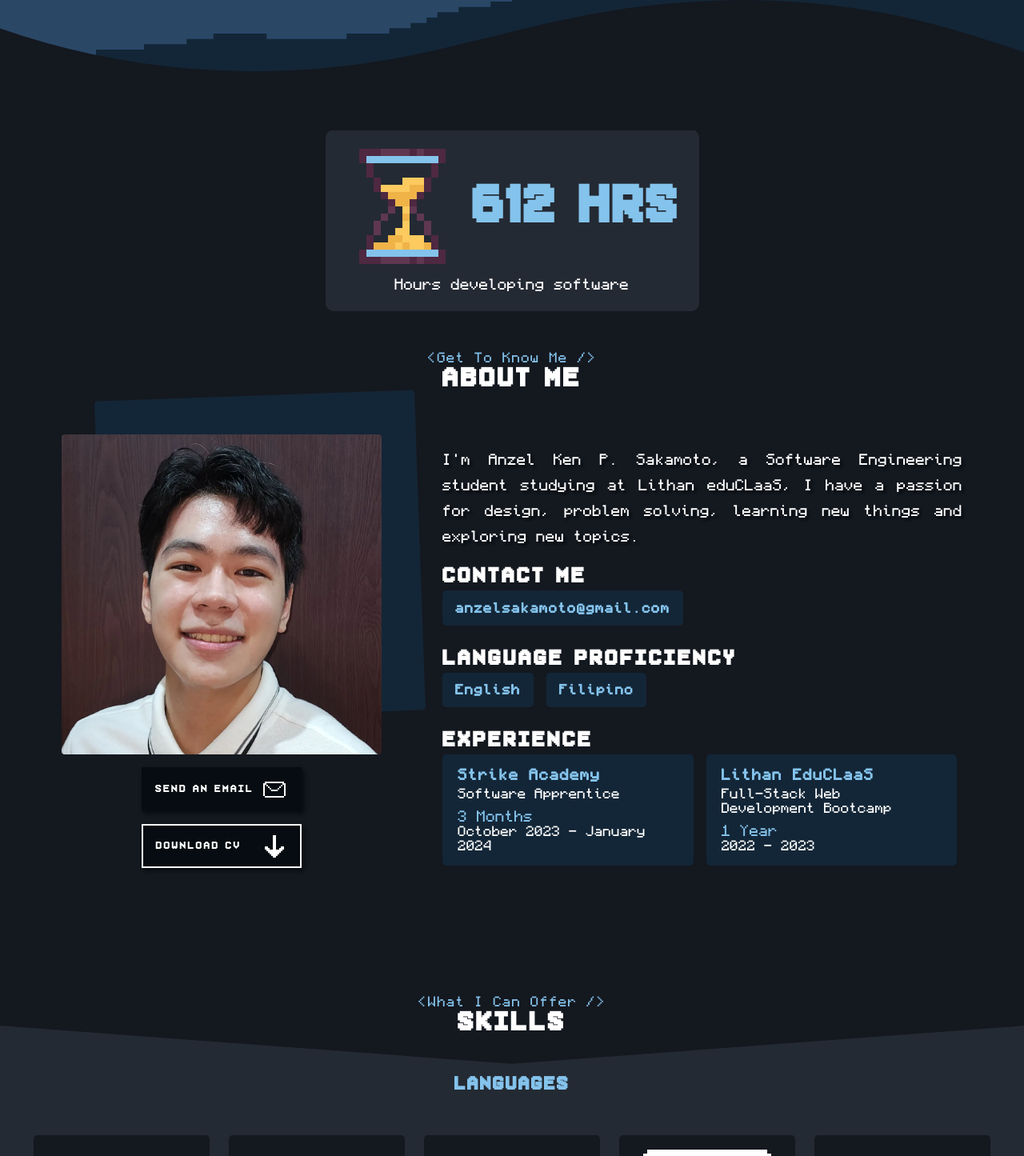
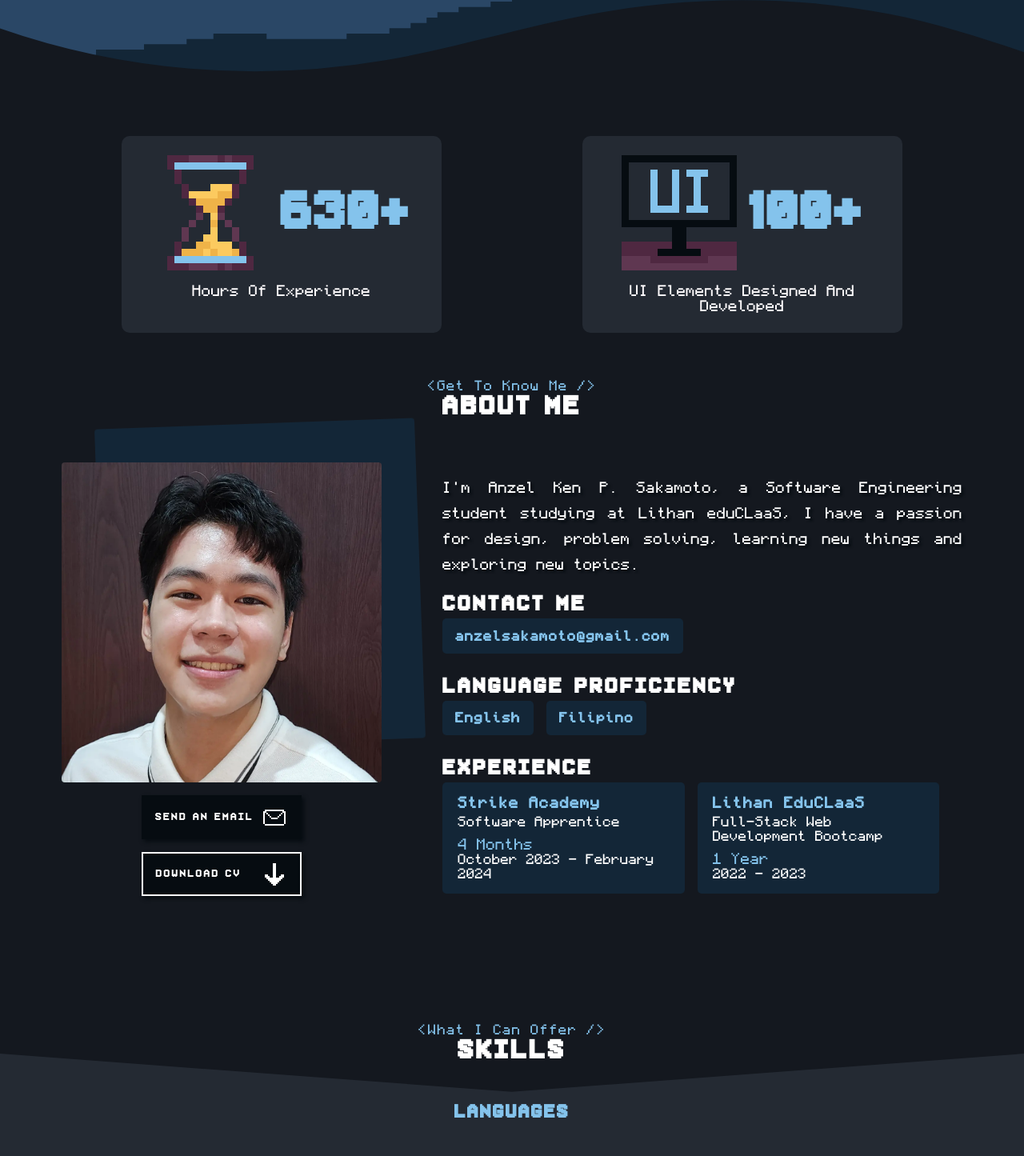
Before and after one commit to SN-Taisho/portfolio, a React (Create React App) app: page /#/ in a window 1280 px wide. Shown: the part 628-2073 px from the top of the page at 80% size. Built offline with nearby package versions, Linux system fonts and the light colour scheme.

Commit message:
UI responsiveness adjustments

```diff
--- a/src/App.css
+++ b/src/App.css
@@ -42,6 +42,7 @@
 
 html {
     scroll-behavior: smooth;
+    overflow-x: hidden;
 }
 
 body {
@@ -344,9 +345,10 @@ footer {
 .bible-verse {
     background-color: var(--bgDark);
     border-radius: 5px;
+    box-sizing: border-box;
     height: fit-content;
     padding: 1rem;
-    width: clamp(275px, 80%, 500px);
+    width: clamp(264px, 80%, 500px);
 }
 
 .verse-parag {
@@ -522,7 +524,7 @@ footer {
     font-family: var(--pFont);
     font-size: 1.1rem;
     padding: 1rem 1.2rem;
-    width: clamp(275px, 40%, 300px);
+    width: clamp(264px, 40%, 300px);
 }
 .mini-card>:last-child {
     margin-bottom: 0rem;
@@ -684,20 +686,24 @@ section#landing .image-wrapper img {
 #stats-container .width-limiter {
     display: flex;
     flex-wrap: wrap;
+    gap: 2rem;
     justify-content: space-evenly;
     margin-bottom: 3rem;
+    padding: 0.5rem;
 }
 
 .stat-card {
     background-color: var(--bgLight);
     border-radius: 10px;
+    box-sizing: border-box;
     padding: 1.5rem;
+    width: clamp(250px, 95%, 400px);
 }
-
 .stat-card div {
+    align-items: center;
     display: flex;
-    align-items: center;
     gap: 1rem;
+    justify-content: center;
 }
 .stat-card h2 {
     font-family: var(--hFont);
@@ -706,17 +712,17 @@ section#landing .image-wrapper img {
     font-size: 5rem;
     text-transform: uppercase;
 }
-
+.stat-card img {
+    aspect-ratio: 1/1;
+    width: 144px;
+}
 .stat-card p {
     color: var(--headingLight);
     font-family: var(--pFont);
     font-size: 1.1rem;
     margin-top: 1rem;
     text-align: center;
-}
-
-.stat-card img {
-    width: 144px;
+    text-transform: capitalize;
 }
 
 /*----------  About Me  ----------*/
@@ -891,7 +897,7 @@ section#landing .image-wrapper img {
 #about-right {
     height: fit-content;
     padding: 1rem;
-    width: clamp(300px, 85%, 650px);
+    width: clamp(264px, 85%, 650px);
 }
 
 /*----------  Skills  ----------*/
@@ -1358,6 +1364,14 @@ section#recent-projects {
     .landing-divider svg {
         height: 75px;
     }
+
+    .stat-card img {
+        width: 92px;
+    }
+    .stat-card h2 {
+        font-size: 3rem;
+        width: fit-content;
+    }
 }
 
 @media only screen and (max-width: 720px) {
@@ -1411,4 +1425,16 @@ section#recent-projects {
         padding: 1rem;
     }
 }
+
+@media only screen and (max-width: 350px) {
+    header {
+        padding: 0rem 0.5rem;
+    }
+    #footer-bot div {
+        padding: 0rem 4px;
+    }
+    .foot-socials {
+        gap: 0rem;
+    }
+}
 /*=====  End of Break-points  ======*/
--- a/src/sections/AboutMe.js
+++ b/src/sections/AboutMe.js
@@ -14,9 +14,9 @@ export default function AboutMe() {
         {
             Place: "Strike Academy",
             Title: "Software Apprentice",
-            Duration: 3,
+            Duration: 4,
             DurationType: "Months",
-            DateRange: "October 2023 - January 2024",
+            DateRange: "October 2023 - February 2024",
         },
         {
             Place: "Lithan EduCLaaS",
@@ -68,7 +68,7 @@ export default function AboutMe() {
 
                         <h3 className="section-subheading">Contact Me</h3>
                         <ul className="section-list">
-                            <li id="contact-email">anzelsakamoto@gmail.com</li>
+                            <li id="contact-email">anzelsakamoto<wbr/>@gmail.com</li>
                         </ul>
 
                         <h3 className="section-subheading">Language Proficiency</h3>
--- a/src/sections/Landing.js
+++ b/src/sections/Landing.js
@@ -1,16 +1,34 @@
 import ArrowRight from "../assets/icons/arrow-right-icon.png";
 
+import React, { useState, useEffect } from "react";
+
 export default function Landing() {
+
     const scrollToProjects = () => {
         document.getElementById("recent-projects").scrollIntoView({ behavior: "smooth" });
     };
+
+    const [text, setText] = useState("Full-Stack Developer");
+
+    useEffect(() => {
+      const updateText = () => {
+        const width = window.innerWidth;
+        setText(width < 350 ? "Full-Stack Dev" : "Full-Stack Developer");
+      };
+
+      updateText();
+      window.addEventListener("resize", updateText);
+
+      // Cleanup function to remove the event listener
+      return () => window.removeEventListener("resize", updateText);
+    }, []);
 
     return (
         <section id="landing">
             <div className="width-limiter">
                 <div id="landing-content" className="animate__animated animate__fadeInLeft">
                     <span className="span-title-landing">&lt;Simple, Yet Expressive /&gt;</span>
-                    <h1>Full-Stack Developer</h1>
+                    <h1>{text}</h1>
                     <p className="paragraph">
                         Hello, I'm Anzel Sakamoto a full-stack developer with a passion for design.
                     </p>
--- a/src/sections/Stats.js
+++ b/src/sections/Stats.js
@@ -3,10 +3,15 @@ import ScrollAnimation from "react-animate-on-scroll";
 export default function Stats() {
     const statList = [
         {
-            Stat: "612 hrs",
+            Stat: "630+",
             Image: "stats/hourglass-icon.png",
-            Text: "Hours developing software",
+            Text: "hours of experience",
         },
+        {
+            Stat: "100+",
+            Image: "stats/uielement-icon.png",
+            Text: "UI elements designed and developed"
+        }
     ];
 
     return (
```
Also changed, not shown: public/stats/uielement-icon.png (added).
